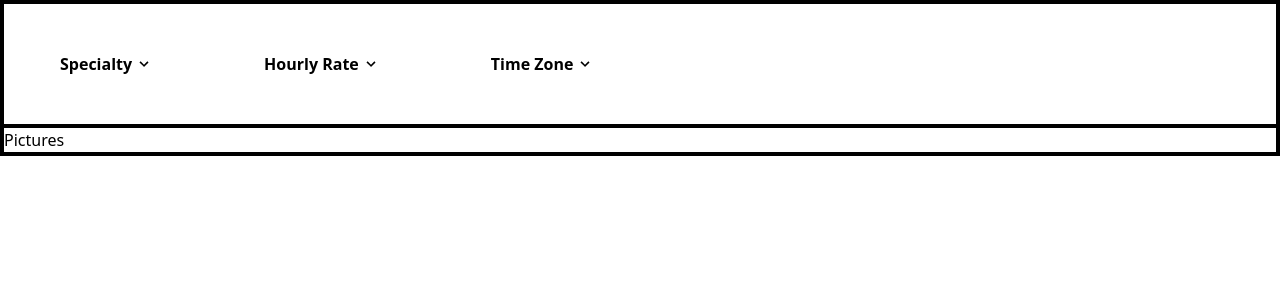
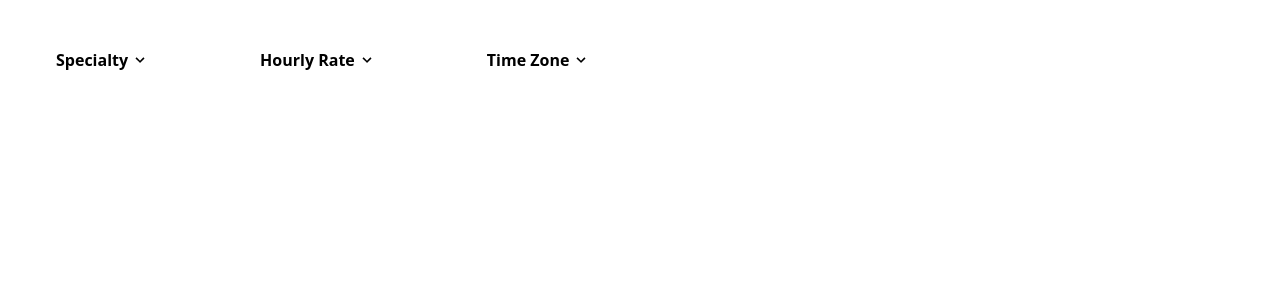
Before and after one commit to sfo139-atlantic/hireup, a Next.js app: page /explore in a window 1280 px wide. Shown: the top 300 px of the page. Built offline with nearby package versions, Linux system fonts and the light colour scheme.

Commit message:
feat: Allowed DropDownMenu component to be used across app

```diff
--- a/pages/explore.jsx
+++ b/pages/explore.jsx
@@ -5,25 +5,16 @@ import { DropDownMenu } from '../components/DropDownMenu.jsx';
 const exploreContainer = `
   flex
   flex-col
-  border-solid
-  border-2
-  border-black
   justifiy-start
 `;
 const sortAndFilter = `
   flex
   flex-row
-  border-solid
-  border-2
-  border-black
 `;
 
 const exploreGallery =`
   flex
   flex-row
-  border-solid
-  border-2
-  border-black
 `
 const Explore = () => {
   const [usersData, setUserData] = useState([]);
@@ -38,7 +29,7 @@ const Explore = () => {
         <DropDownMenu name={'Hourly Rate'} options={['Highest to Lowest', 'Lowest to Highest']} clickHandler={setSort} />
         <DropDownMenu name={'Time Zone'} options={['PST', 'MST', 'CST', 'EST', 'Outside of U.S.']} clickHandler={setTimezone} />
       </div>
-      <div className={exploreGallery}>Pictures</div>
+      <div className={exploreGallery}></div>
     </div>
   )
 };
```
Also changed, not shown: 1 other file (tests, documents, lock files or other folders).
